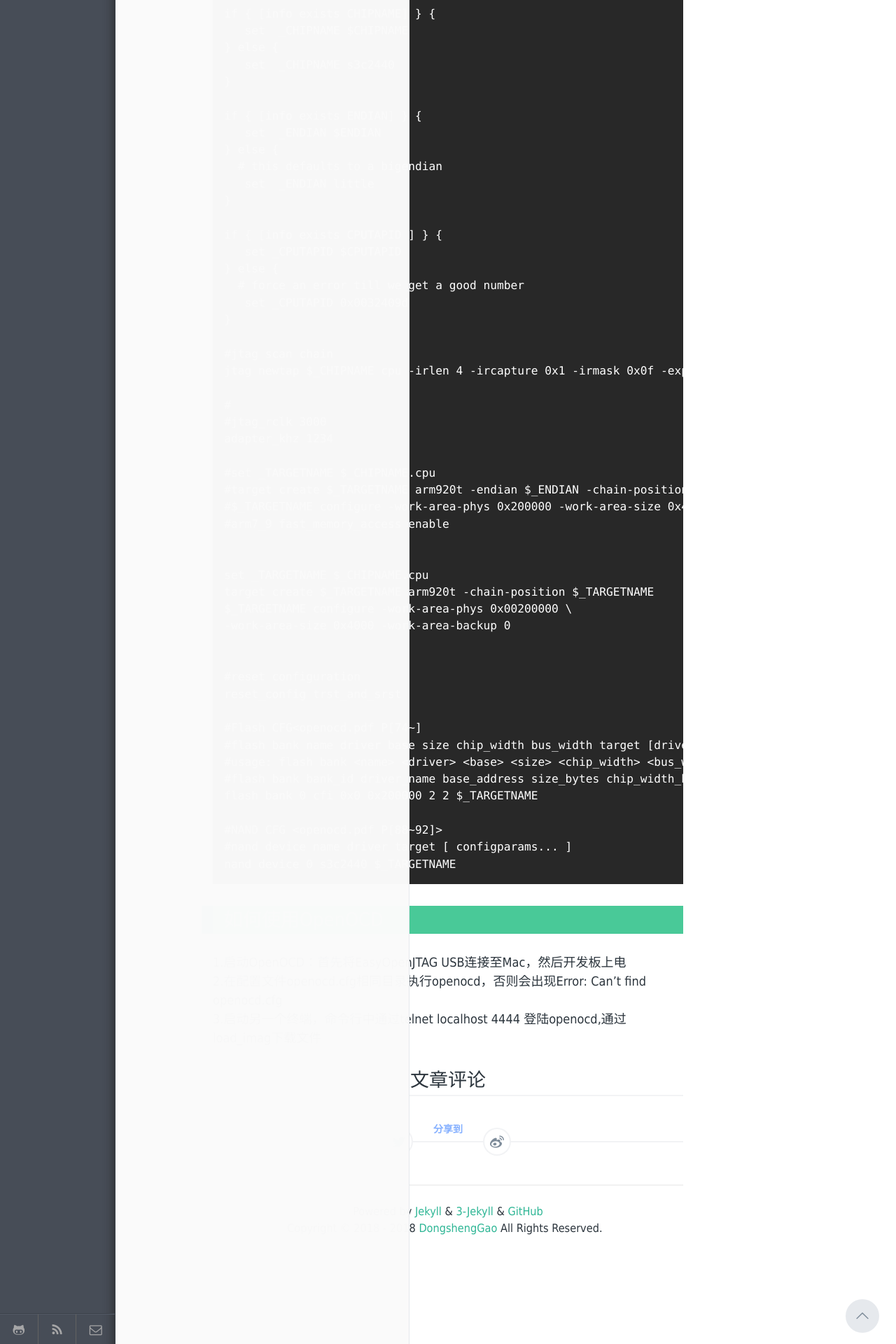
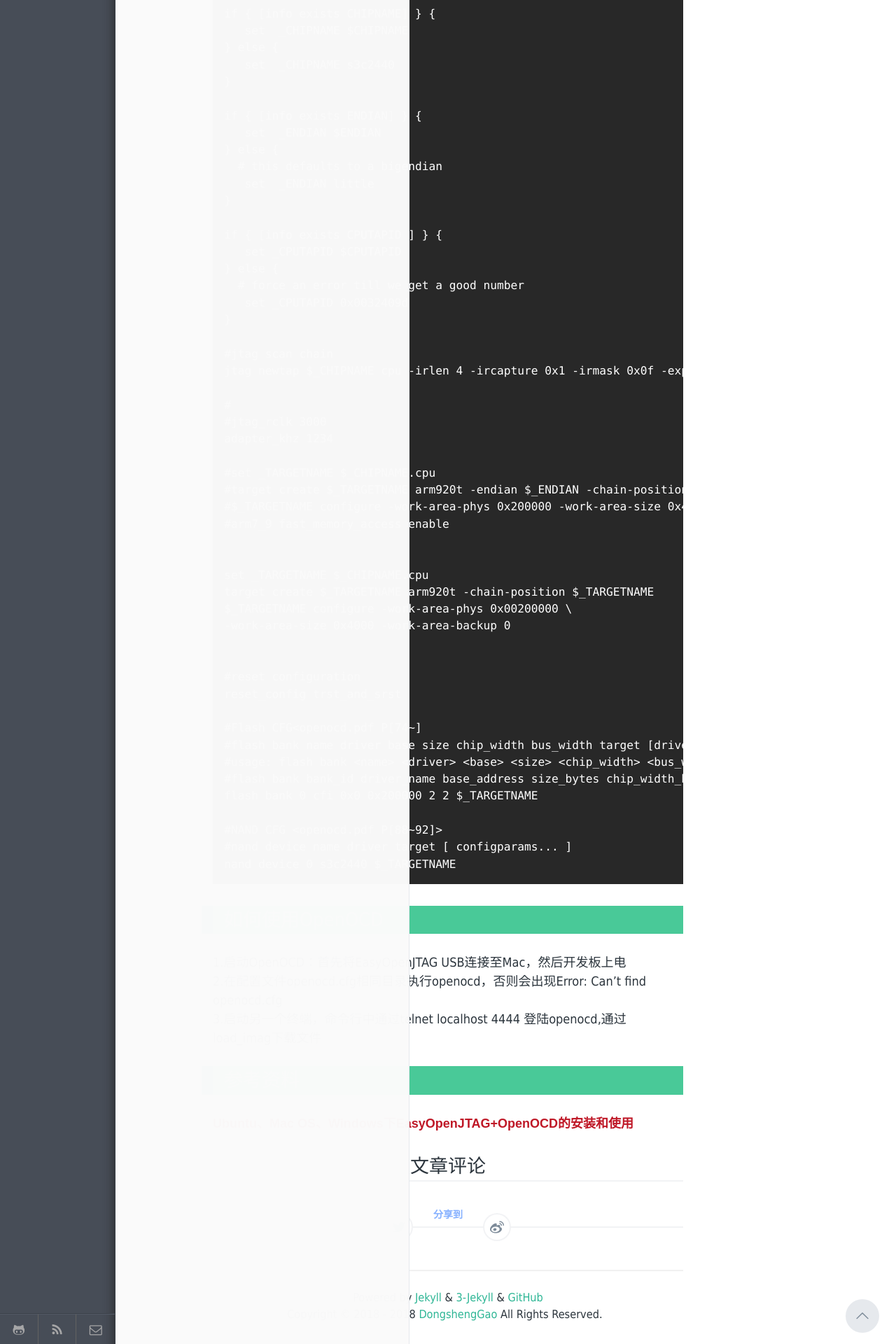
Before and after one commit to DawsenGao/DawsenGao.github.io, a Jekyll site: the page built from _posts/裸机开发/2018-12-23-裸机开发(1)-环境搭建.md, in a window 1280 px wide. Shown: the part 1305-3225 px from the top of the page at 70% size. Built offline with Jekyll 4.4.1, drawn with Linux system fonts in a browser that asks for light colours; comment, search, counter and statistics services are not loaded.

Commit message:
add files

```diff
--- a/_posts/裸机开发/2018-12-23-裸机开发(1)-环境搭建.md
+++ b/_posts/裸机开发/2018-12-23-裸机开发(1)-环境搭建.md
@@ -96,3 +96,6 @@ nand device 0 s3c2440 $_TARGETNAME
 1.启动OpenOCD：首先将EasyOpenJTAG USB连接至Mac，然后开发板上电
 2.在配置文件openocd.cfg相同目录执行openocd，否则会出现Error: Can't find openocd.cfg
 3.启动另一个终端，命令行中通过telnet localhost 4444 登陆openocd,通过load_imag下载文件
+
+# 参考资料
+[Ubuntu、Mac OS、Windows下EasyOpenJTAG+OpenOCD的安装和使用](https://blog.csdn.net/heyuqian_csdn/article/details/52507111)
```
